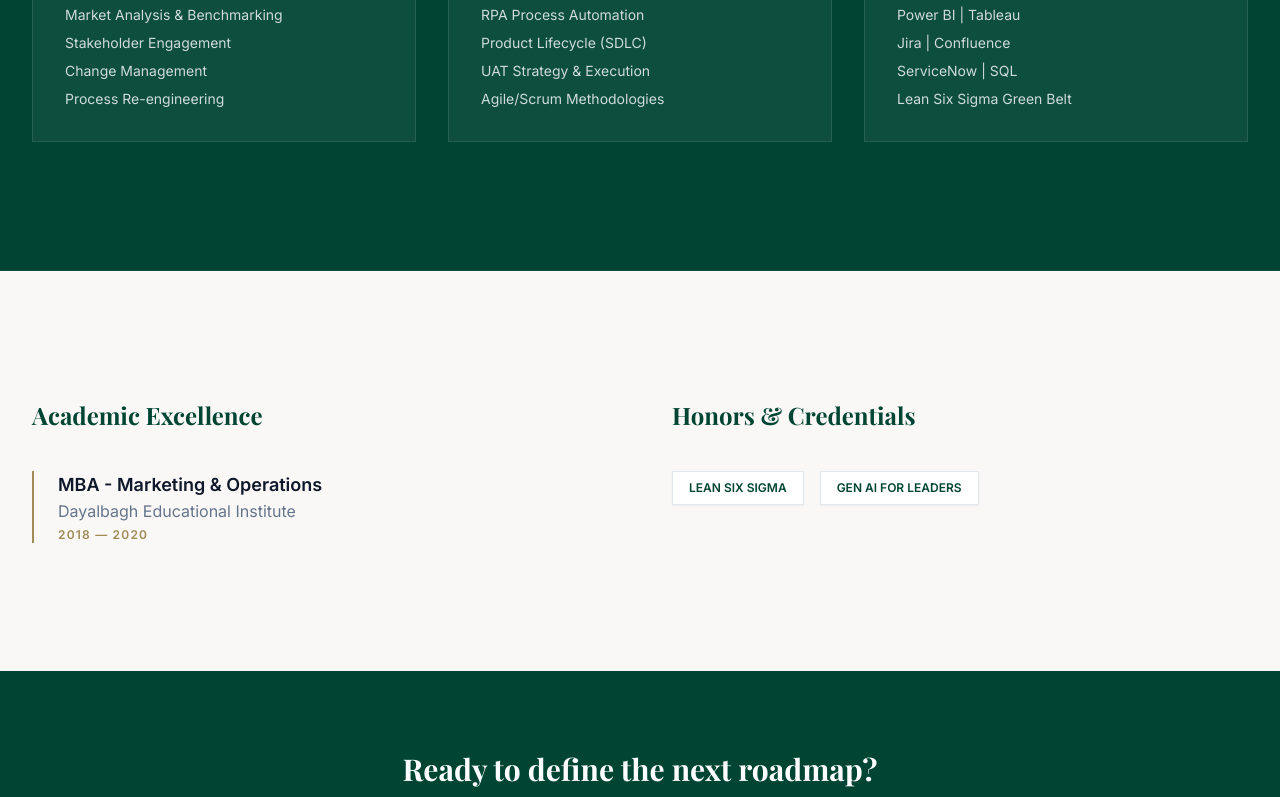
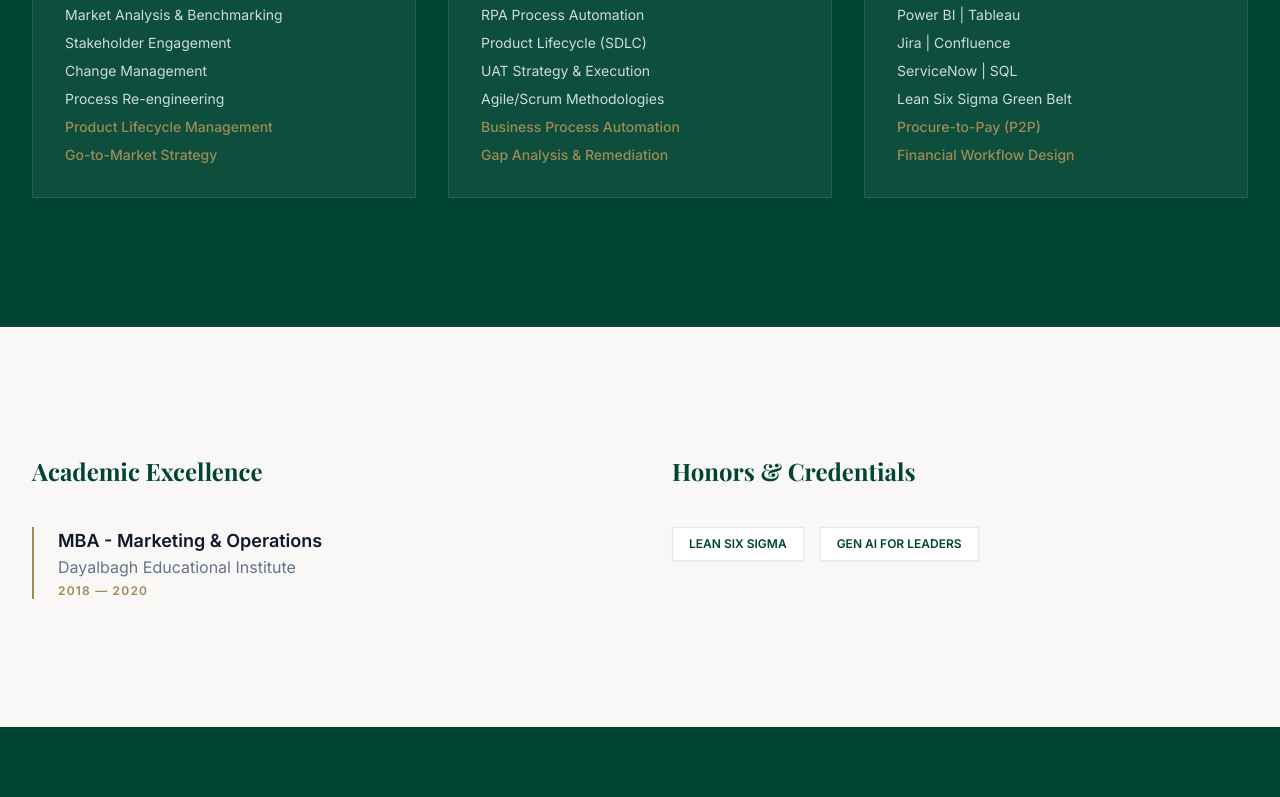
Before and after one commit to saurabhsrivastav-in/saurabhsrivastav-in, a plain HTML site: page index.html in a window 1280 px wide. Shown: the part 3737-4534 px from the top of the page. Drawn offline with nearby package versions, Linux system fonts and the light colour scheme.

Commit message:
Update index.html

```diff
--- a/index.html
+++ b/index.html
@@ -215,7 +215,7 @@
         </div>
     </section>
 
-    <section id="capabilities" class="py-32 bg-bcgGreen text-white border-y border-white/5">
+<section id="capabilities" class="py-32 bg-bcgGreen text-white border-y border-white/5">
         <div class="max-w-7xl mx-auto px-8">
             <div class="text-center mb-20">
                 <h2 class="text-bcgGold font-bold uppercase tracking-[0.3em] text-xs mb-4">Core Competencies</h2>
@@ -232,8 +232,11 @@
                         <li>Stakeholder Engagement</li>
                         <li>Change Management</li>
                         <li>Process Re-engineering</li>
+                        <li class="text-bcgGold font-medium">Product Lifecycle Management</li>
+                        <li class="text-bcgGold font-medium">Go-to-Market Strategy</li>
                     </ul>
                 </div>
+
                 <div class="p-8 bg-white/5 border border-white/10 hover:border-bcgGold/50 transition-colors">
                     <i class="fas fa-robot text-bcgGold text-2xl mb-6"></i>
                     <h4 class="font-bold uppercase text-xs tracking-[0.2em] mb-4 text-bcgGold">AI & Digital Transformation</h4>
@@ -243,8 +246,11 @@
                         <li>Product Lifecycle (SDLC)</li>
                         <li>UAT Strategy & Execution</li>
                         <li>Agile/Scrum Methodologies</li>
+                        <li class="text-bcgGold font-medium">Business Process Automation</li>
+                        <li class="text-bcgGold font-medium">Gap Analysis & Remediation</li>
                     </ul>
                 </div>
+
                 <div class="p-8 bg-white/5 border border-white/10 hover:border-bcgGold/50 transition-colors">
                     <i class="fas fa-server text-bcgGold text-2xl mb-6"></i>
                     <h4 class="font-bold uppercase text-xs tracking-[0.2em] mb-4 text-bcgGold">Technical Ecosystem</h4>
@@ -254,6 +260,8 @@
                         <li>Jira | Confluence</li>
                         <li>ServiceNow | SQL</li>
                         <li>Lean Six Sigma Green Belt</li>
+                        <li class="text-bcgGold font-medium">Procure-to-Pay (P2P)</li>
+                        <li class="text-bcgGold font-medium">Financial Workflow Design</li>
                     </ul>
                 </div>
             </div>
```
